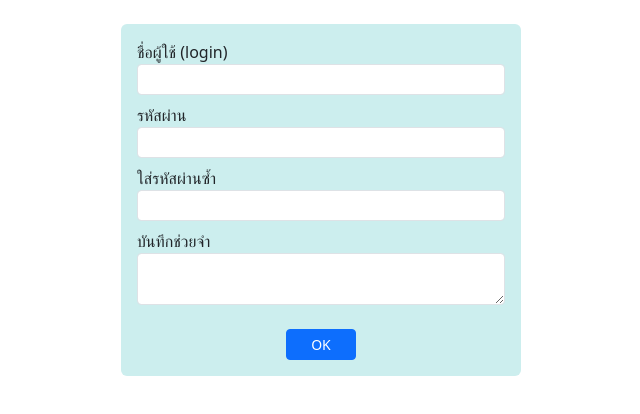
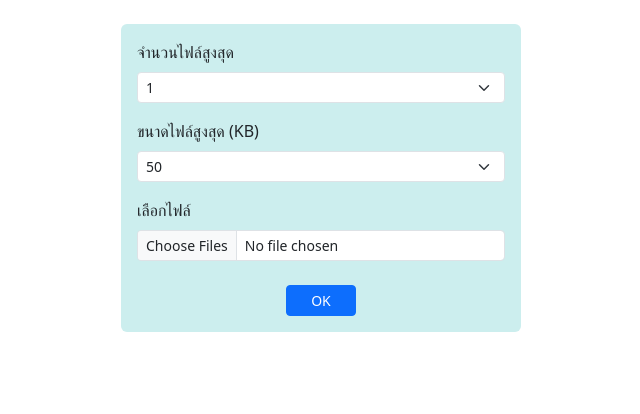
Before and after one commit to Weeraphat-T/app1, a React (Create React App) app: page / in a window 1280 px wide. Shown: the top 414 px of the page, without its empty margins (319-959 px from the left). Built offline with nearby package versions, Linux system fonts and the light colour scheme.

Commit message:
bootstrap File

```diff
--- a/src/App.js
+++ b/src/App.js
@@ -25,8 +25,8 @@
 // export default App;
 
 import React from 'react'
-import FormText from './form-text'
+import FormSelectFile from './form-select-file'
 
 export default function App() {
-  return <FormText/>
+  return <FormSelectFile/>
 }
--- /dev/null
+++ b/src/form-select-file.js
@@ -0,0 +1,63 @@
+import React from "react";
+
+export default function FormSelectFile() {
+    const inputFile = React.useRef()
+    const selectMaxNumFile = React.useRef()
+    const selectMaxSize = React.useRef()
+
+    let maxNumFile = [1,2,3,4,5]
+    let maxFileSize = [50,100,200,500,1000]
+
+    const onClickButton = () =>{
+        let maxNumFile = selectMaxNumFile.current.value
+        let maxFileSize = selectMaxSize.current.value
+
+        if(inputFile.current.files.length > maxNumFile){
+            alert(`เลือกได้ไม่เกิน ${maxNumFile} ไฟล์`)
+            return
+        }
+        for (let f of inputFile.current.files) {
+            if (f.size > maxFileSize * 1000){
+                alert(`เลือกไฟล์ที่ขนาดไม่เกิน ${maxFileSize} KB`)
+                return
+            }
+        }
+        alert('File OK')
+    }
+
+    return (
+        <div className="mt-4 mx-auto p-3 rounded"style={{ width:'400px', background:'#cee'}}>
+            <form>
+                <div className="form-group mb-3">
+                    <label htmlFor="maxNumFile" className="form-label">จำนวนไฟล์สูงสุด</label>
+                    <select id="maxNumFile" className="form-select form-select-sm" ref={selectMaxNumFile}>
+                    {
+                        maxNumFile.map(i => {
+                        return <option value={i}>{i}</option>
+                    })
+                    }
+                    </select>
+                </div>
+                <div className="form-group mb-3">
+                    <label htmlFor="maxFileSize" className="form-label">ขนาดไฟล์สูงสุด (KB)</label>
+                    <select id="maxFileSize" className="form-select form-select-sm" ref={selectMaxSize}>
+                    {
+                        maxFileSize.map(i => {
+                        return <option value={i}>{i}</option>
+                        })
+                    }
+                    </select>
+                    </div>
+                <div className="form-group mb-3">
+                    <label htmlFor="file" className="form-label">เลือกไฟล์</label>
+                    <input type="file" id="file" accept="image/*" className="form-control form-control-sm" ref={inputFile} multiple/>
+                </div>
+                <div className="text-center mt-4">
+                    <button type="button" className="btn btn-sm btn-primary px-4"
+                        onClick={onClickButton}>OK
+                    </button>
+                </div>
+            </form>
+        </div>
+    )
+}
```
